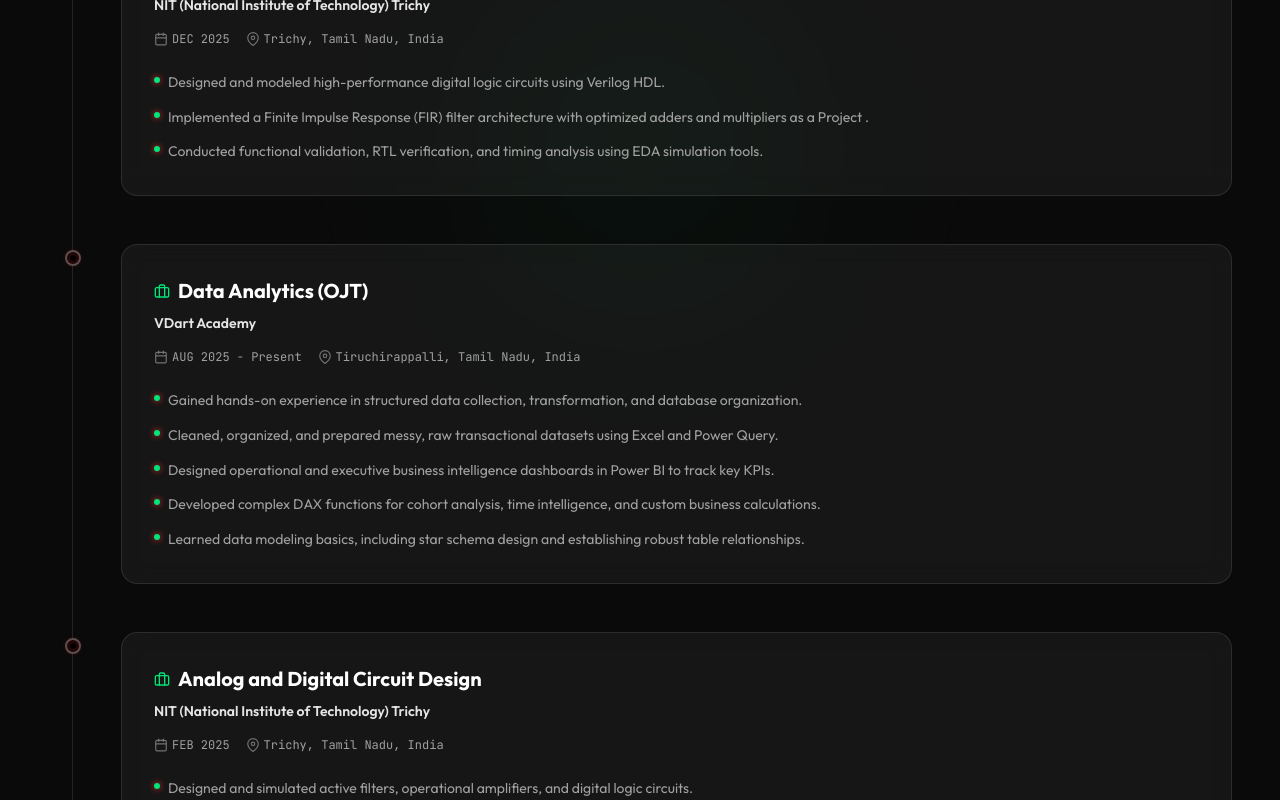
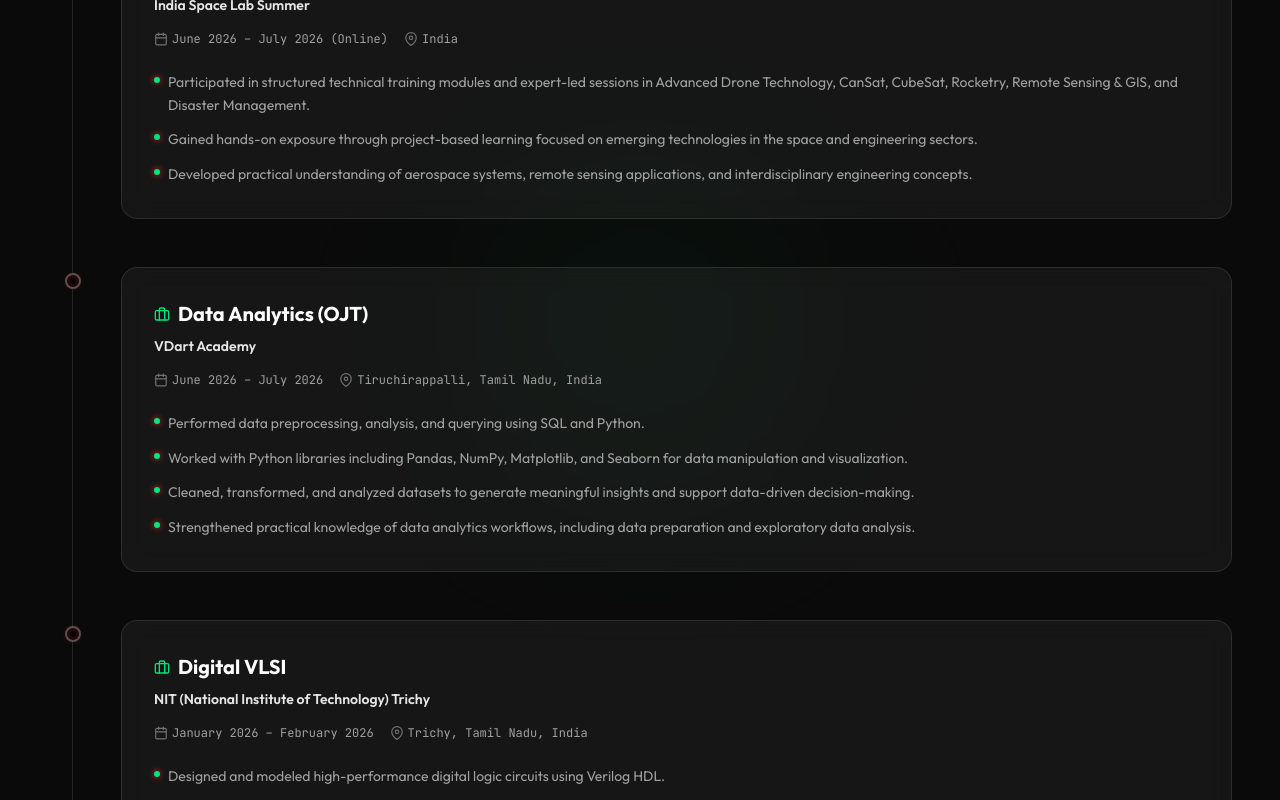
Before and after one commit to Shahul-15/shahul_portfolio, a React (Vite) app: page / in a window 1280 px wide. Shown: the part 3960-4760 px from the top of the page. Built offline with nearby package versions, Linux system fonts and the light colour scheme.

Commit message:
Update experience data with new roles and details

```diff
--- a/src/data/experienceData.js
+++ b/src/data/experienceData.js
@@ -6,10 +6,35 @@
 export const experienceData = [
   {
     id: 1,
+    role: "India Space Lab Summer Internship & Technical Training Program",
+    company: "India Space Lab Summer",
+    location: "India",
+    period: "June 2026 – July 2026 (Online)",
+    highlights: [
+      "Participated in structured technical training modules and expert-led sessions in Advanced Drone Technology, CanSat, CubeSat, Rocketry, Remote Sensing & GIS, and Disaster Management.",
+      "Gained hands-on exposure through project-based learning focused on emerging technologies in the space and engineering sectors.",
+      "Developed practical understanding of aerospace systems, remote sensing applications, and interdisciplinary engineering concepts."
+    ]
+  },
+  {
+    id: 2,
+    role: "Data Analytics (OJT)",
+    company: "VDart Academy",
+    location: "Tiruchirappalli, Tamil Nadu, India",
+    period: "June 2026 – July 2026",
+    highlights: [
+      "Performed data preprocessing, analysis, and querying using SQL and Python.",
+      "Worked with Python libraries including Pandas, NumPy, Matplotlib, and Seaborn for data manipulation and visualization.",
+      "Cleaned, transformed, and analyzed datasets to generate meaningful insights and support data-driven decision-making.",
+      "Strengthened practical knowledge of data analytics workflows, including data preparation and exploratory data analysis."
+    ]
+  },
+  {
+    id: 3,
     role: "Digital VLSI ",
     company: "NIT (National Institute of Technology) Trichy",
     location: "Trichy, Tamil Nadu, India",
-    period: " DEC 2025",
+    period: "January 2026 – February 2026 ",
     highlights: [
       "Designed and modeled high-performance digital logic circuits using Verilog HDL.",
       "Implemented a  Finite Impulse Response (FIR) filter architecture with optimized adders and multipliers as a Project .",
@@ -18,11 +43,11 @@ export const experienceData = [
 
   },
   {
-    id: 2,
+    id: 4,
     role: "Data Analytics (OJT)",
     company: "VDart Academy",
     location: "Tiruchirappalli, Tamil Nadu, India",
-    period: "AUG 2025 - Present",
+    period: "July 2025 – August 2025 ",
     highlights: [
       "Gained hands-on experience in structured data collection, transformation, and database organization.",
       "Cleaned, organized, and prepared messy, raw transactional datasets using Excel and Power Query.",
@@ -32,11 +57,11 @@ export const experienceData = [
     ]
   },
   {
-    id: 3,
+    id: 5,
     role: "Analog and Digital Circuit Design ",
     company: "NIT (National Institute of Technology) Trichy ",
     location: "Trichy, Tamil Nadu, India",
-    period: "FEB 2025",
+    period: " January 2025 – February 2025",
     highlights: [
       "Designed and simulated active filters, operational amplifiers, and digital logic circuits.",
       "Verified operational characteristics of circuit models using SPICE simulation tools.",
```
